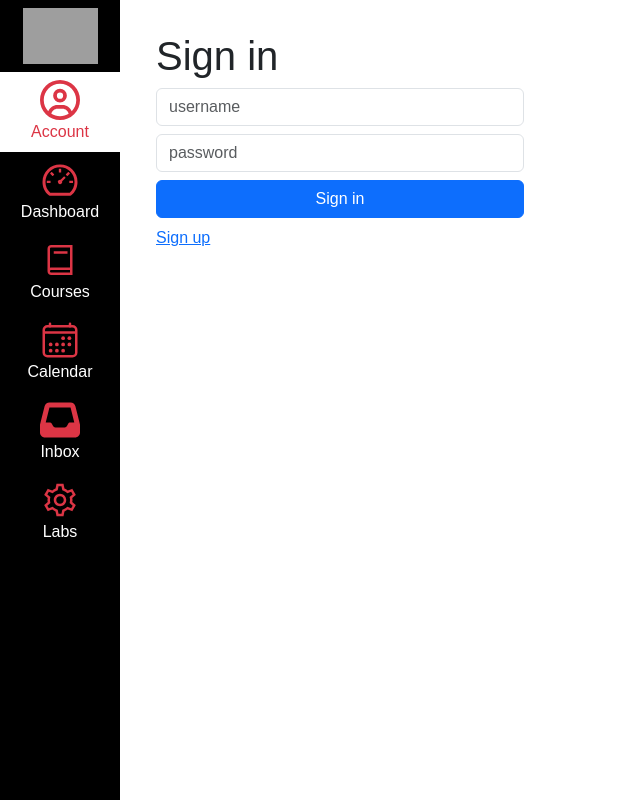
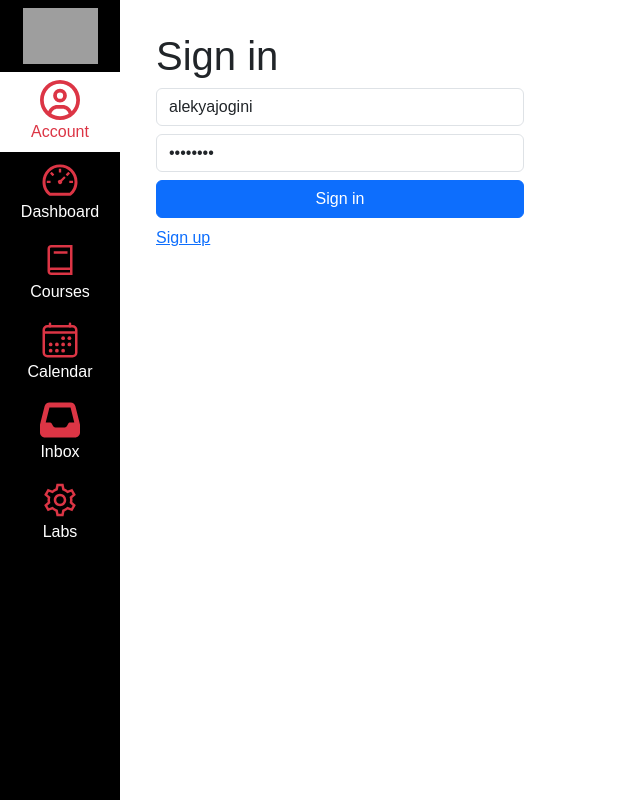
Before and after one commit to AlekyaJogini/Kambaz-next-js, a Next.js app: page /Account/Signin in a window 1280 px wide. Shown: the whole page, without its empty margins (0-640 px from the left). Built offline with nearby package versions, Linux system fonts and the light colour scheme; grey boxes are pictures that could not be loaded.

Commit message:
a2 CSS and Bootstrap

```diff
--- a/app/(Kambaz)/Account/Signin/page.tsx
+++ b/app/(Kambaz)/Account/Signin/page.tsx
@@ -6,11 +6,13 @@ export default function Signin() {
       <h1>Sign in</h1>
 
       <input
+        defaultValue="alekyajogini"
         placeholder="username"
         className="form-control mb-2"
         id="wd-username"
       />
       <input
+        defaultValue="12345678"
         placeholder="password"
         type="password"
         className="form-control mb-2"
--- a/app/(Kambaz)/Account/Signup/page.tsx
+++ b/app/(Kambaz)/Account/Signup/page.tsx
@@ -6,11 +6,13 @@ export default function Signup() {
       <h3>Sign up</h3>
 
       <input
+        defaultValue="alekyajogini"
         placeholder="username"
         className="form-control mb-2"
         id="wd-username"
       />
       <input
+        defaultValue="12345678"
         placeholder="password"
         type="password"
         className="form-control mb-2"
```
